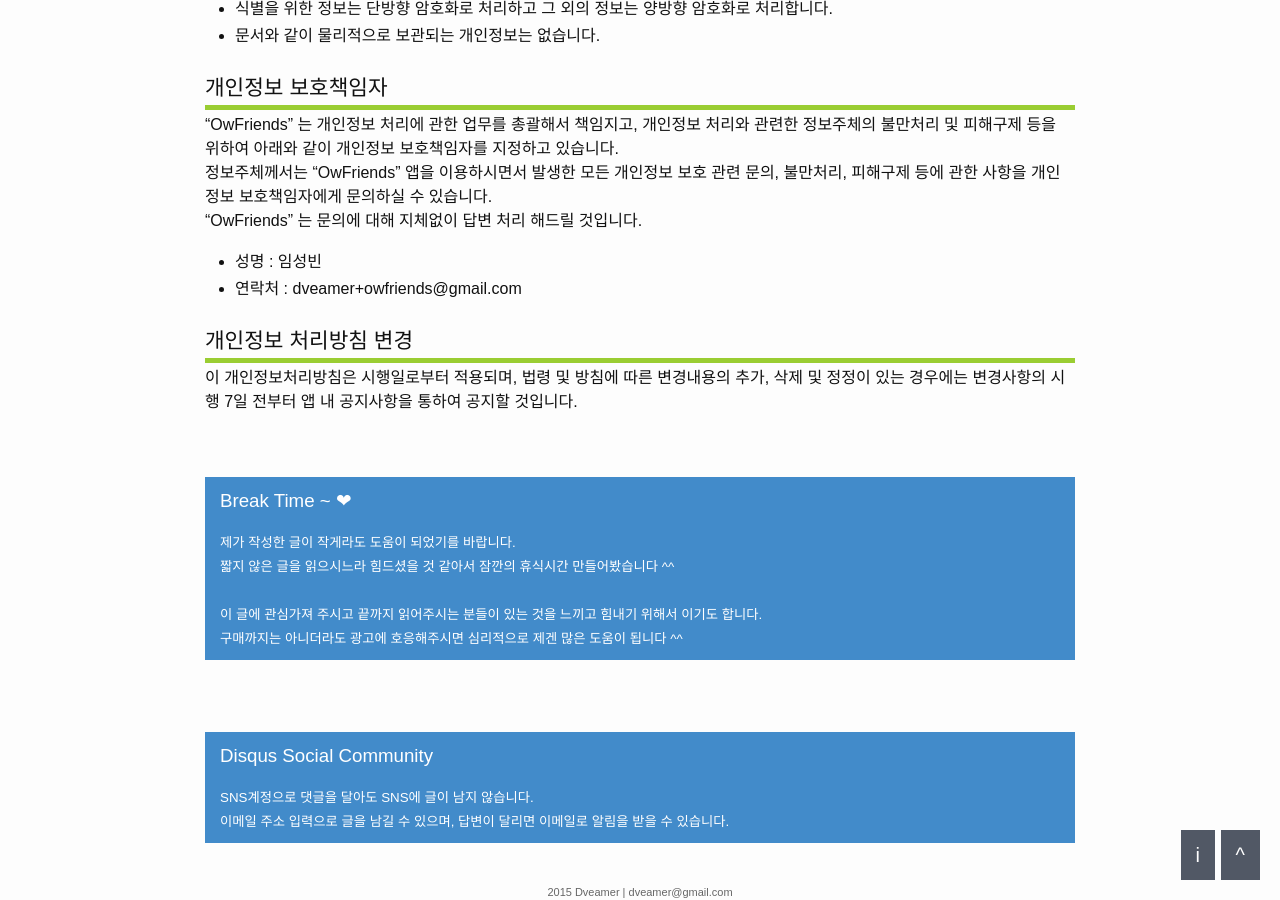
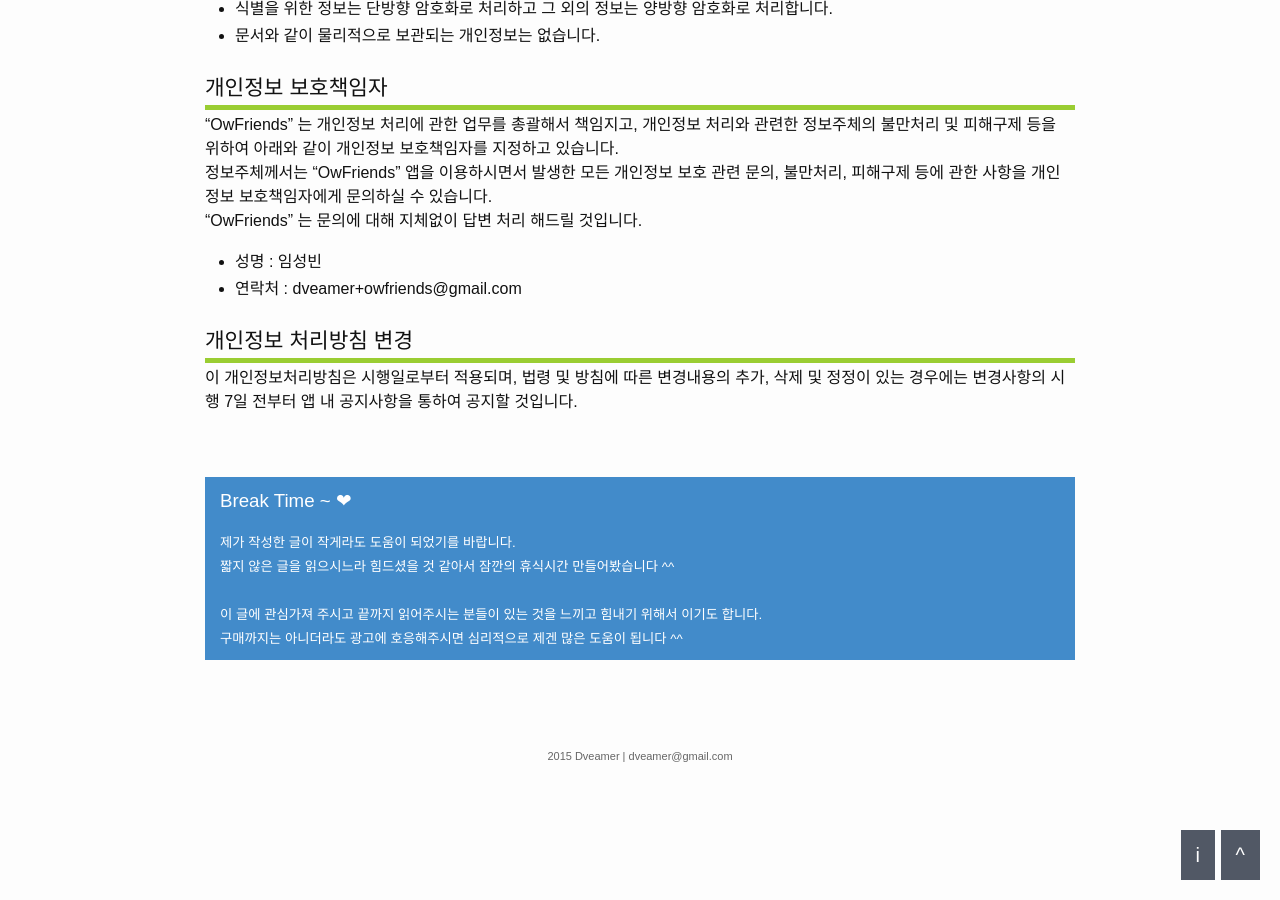
Before and after one commit to dveamer/dveamer.github.io, a Jekyll site: the page built from _posts/Toy-Projects/2018-04-06-OwFriends_Privacy.md, in a window 1280 px wide and 900 px high, scrolled down 1491 px. Built offline with Jekyll 4.4.1, drawn with Linux system fonts in a browser that asks for light colours; comment, search, counter and statistics services are not loaded.

Commit message:
homepage

```diff
--- a/_includes/ads.html
+++ b/_includes/ads.html
@@ -31,3 +31,6 @@
 <script>
 (adsbygoogle = window.adsbygoogle || []).push({});
 </script>
+
+
+<br/>
--- a/_layouts/post_layout.html
+++ b/_layouts/post_layout.html
@@ -15,7 +15,7 @@
 
         {% include associated.html %}
 
-        {% include disqus.html %}
+<!--        {% include disqus.html %} -->
       </div> <!-- wrapper -->
     </div> <!-- page-content -->
 
```
